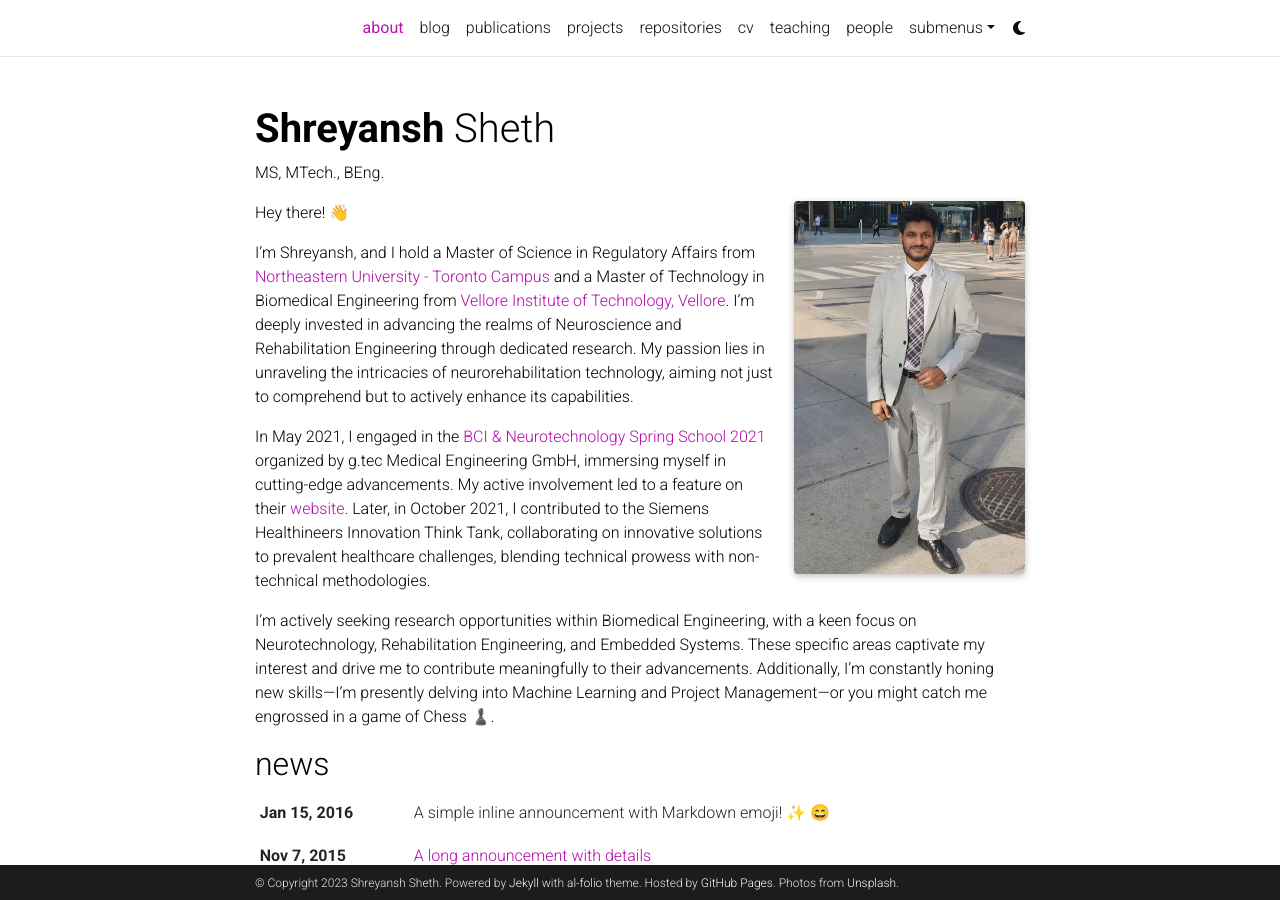
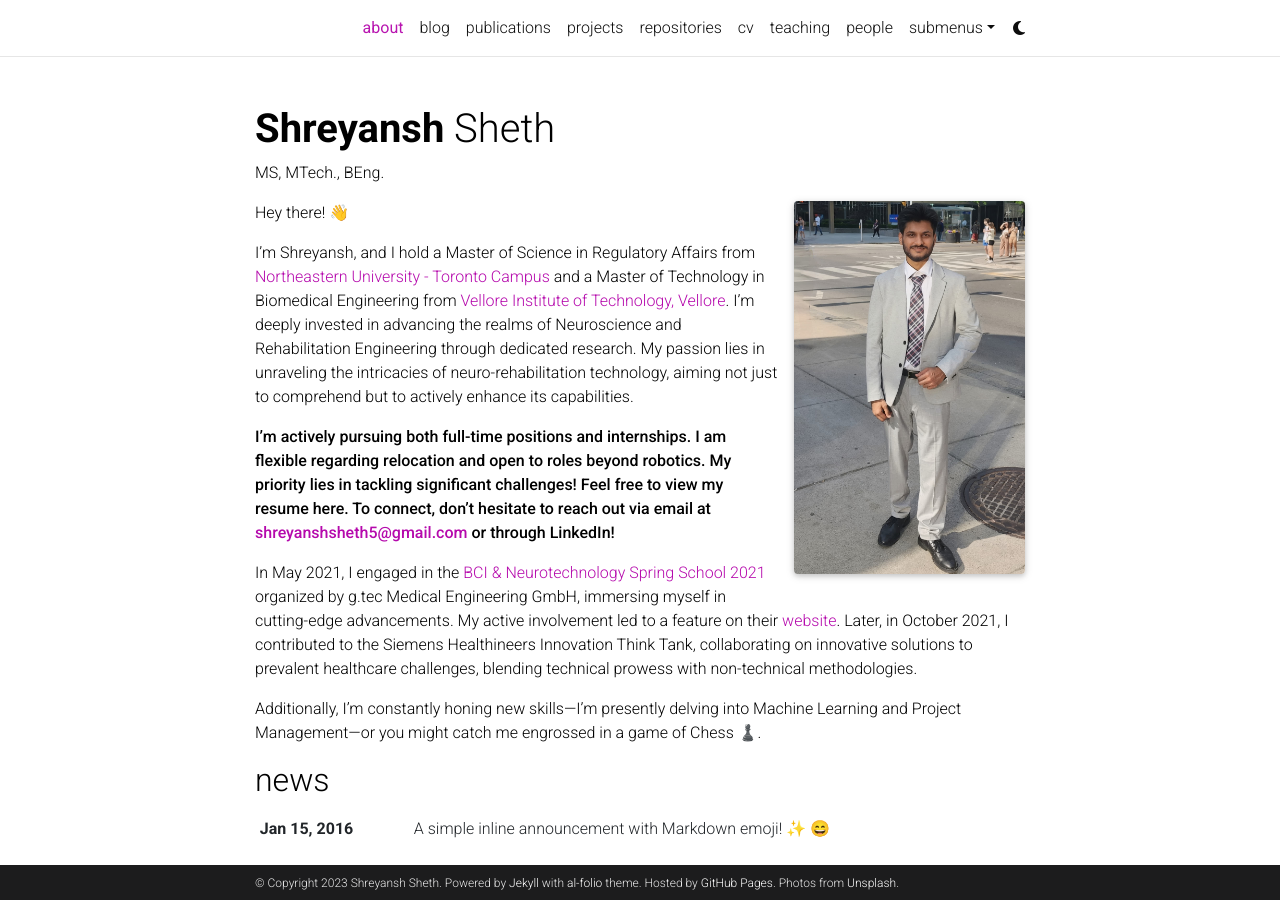
Before and after one commit to Shreyansh-5/Shreyansh-5.github.io, a Jekyll site: the page built from _pages/about.md, in a window 1280 px wide and 900 px high. Built offline with Jekyll 4.4.1, drawn with Linux system fonts in a browser that asks for light colours; full-size pictures stand in for the smaller copies a plugin makes; emoji names are drawn with the system emoji font; comment, search, counter and statistics services are not loaded; a style sheet for code colours, icons or effects is not loaded.

Commit message:
Update about.md

```diff
--- a/_pages/about.md
+++ b/_pages/about.md
@@ -5,10 +5,6 @@
 subtitle: MS, MTech., BEng.
 
 profile:
-  align: right
-  image: prof_pic.jpg
-  image_circular: false # crops the image to make it circular
-
   align: right
   image: prof_pic.jpg
   image_circular: false # crops the image to make it circular
@@ -23,8 +19,12 @@
 
 Hey there! 👋
 
-I'm Shreyansh, and I hold a Master of Science in Regulatory Affairs from <a href='https://cps.northeastern.edu/program/master-of-science-in-regulatory-affairs-toronto/'>Northeastern University - Toronto Campus</a> and a Master of Technology in Biomedical Engineering from <a href='https://vit.ac.in/schools/school-of-electronics-engineering'>Vellore Institute of Technology, Vellore</a>. I'm deeply invested in advancing the realms of Neuroscience and Rehabilitation Engineering through dedicated research. My passion lies in unraveling the intricacies of neurorehabilitation technology, aiming not just to comprehend but to actively enhance its capabilities.
+I'm Shreyansh, and I hold a Master of Science in Regulatory Affairs from <a href='https://cps.northeastern.edu/program/master-of-science-in-regulatory-affairs-toronto/'>Northeastern University - Toronto Campus</a> and a Master of Technology in Biomedical Engineering from <a href='https://vit.ac.in/schools/school-of-electronics-engineering'>Vellore Institute of Technology, Vellore</a>. I'm deeply invested in advancing the realms of Neuroscience and Rehabilitation Engineering through dedicated research. My passion lies in unraveling the intricacies of neuro-rehabilitation technology, aiming not just to comprehend but to actively enhance its capabilities.
+
+**I'm actively pursuing both full-time positions and internships. I am flexible regarding relocation and open to roles beyond robotics. My priority lies in tackling significant challenges! Feel free to view my resume here. To connect, don't hesitate to reach out via email at <a href='mailto:shreyanshsheth5@gmail.com'>shreyanshsheth5@gmail.com</a> or through LinkedIn!** <script src="https://platform.linkedin.com/badges/js/profile.js" async defer type="text/javascript"></script>
 
 In May 2021, I engaged in the <a href='https://www.gtec.at/spring-school-2021/'>BCI & Neurotechnology Spring School 2021</a> organized by g.tec Medical Engineering GmbH, immersing myself in cutting-edge advancements. My active involvement led to a feature on their <a href='https://www.gtec.at/quote/shreyansh-sheth/'>website</a>. Later, in October 2021, I contributed to the Siemens Healthineers Innovation Think Tank, collaborating on innovative solutions to prevalent healthcare challenges, blending technical prowess with non-technical methodologies.
 
-I'm actively seeking research opportunities within Biomedical Engineering, with a keen focus on Neurotechnology, Rehabilitation Engineering, and Embedded Systems. These specific areas captivate my interest and drive me to contribute meaningfully to their advancements. Additionally, I'm constantly honing new skills—I'm presently delving into Machine Learning and Project Management—or you might catch me engrossed in a game of Chess ♟️.
+Additionally, I'm constantly honing new skills—I'm presently delving into Machine Learning and Project Management—or you might catch me engrossed in a game of Chess ♟️.
+
+<script src="https://platform.linkedin.com/badges/js/profile.js" async defer type="text/javascript"></script>
```
